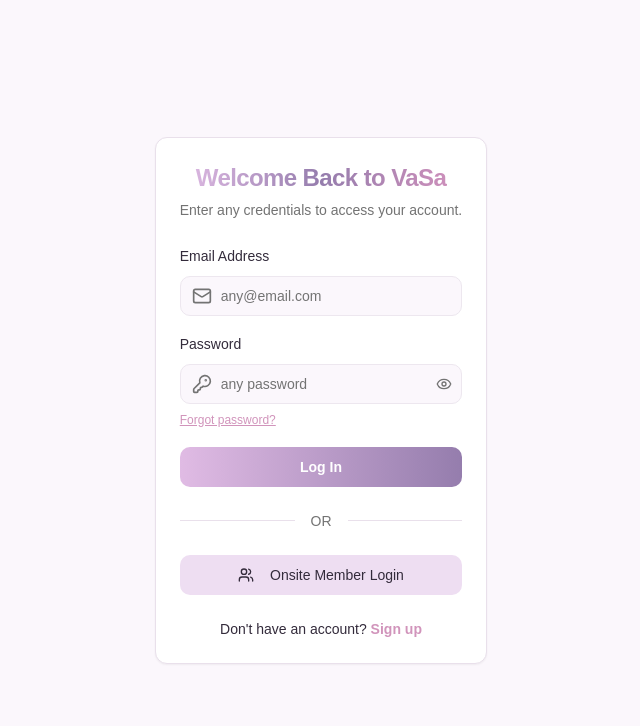
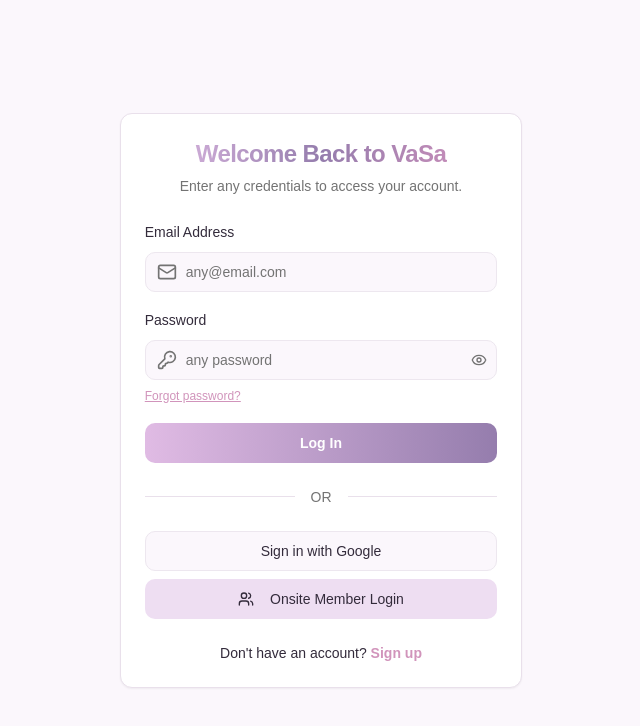
Before and after one commit to sarans2223/Vasa_Women, a Next.js app: page /login in a window 1280 px wide. Shown: the top 726 px of the page, without its empty margins (319-959 px from the left). Built offline with nearby package versions, Linux system fonts and the light colour scheme; no server answers.

Commit message:
FEAT: Implement dummy Google sign-in and update dashboard UI

```diff
--- a/src/app/dashboard/dashboard/page.tsx
+++ b/src/app/dashboard/dashboard/page.tsx
@@ -13,7 +13,6 @@
   CardTitle,
 } from "@/components/ui/card";
 import { Button } from "@/components/ui/button";
-import { SosButton } from "@/components/sos-button";
 import { useVerification } from "@/hooks/use-verification";
 import { Skeleton } from "@/components/ui/skeleton";
 import {
@@ -55,19 +54,7 @@
 ];
 
 export default function DashboardPage() {
-  const [userName, setUserName] = useState('User');
   const { isVerified, isLoading } = useVerification();
-
-  useEffect(() => {
-    try {
-        const storedName = localStorage.getItem('userName');
-        if (storedName) {
-          setUserName(storedName.split(" ")[0]);
-        }
-    } catch (error) {
-        console.error("Could not read from localStorage", error);
-    }
-  }, []);
 
   const FeatureCard = ({ card, disabled }: { card: typeof featureCards[0], disabled: boolean }) => {
     const cardButton = (
@@ -118,7 +105,7 @@
     <div className="p-4 sm:p-6 lg:p-8 space-y-8">
       <div className="space-y-2">
         <h1 className="text-3xl font-bold tracking-tight">
-          Welcome back, {userName}!
+          Welcome back, user!
         </h1>
         <p className="text-muted-foreground">
           Here&apos;s your central hub for safety, growth, and opportunity.
@@ -127,7 +114,7 @@
 
        {isLoading ? (
         <Skeleton className="h-40 w-full" />
-      ) : !isVerified ? (
+      ) : !isVerified && (
         <Card className="border-amber-500 bg-amber-50">
           <CardHeader>
             <CardTitle className="flex items-center gap-3 text-amber-800">
@@ -147,18 +134,6 @@
             </Button>
           </CardContent>
         </Card>
-      ) : (
-        <Card className="bg-destructive/5 border-destructive/20">
-          <CardHeader>
-            <CardTitle className="text-destructive">Immediate Assistance</CardTitle>
-            <CardDescription>
-              If you are in danger, press the SOS button for immediate help.
-            </CardDescription>
-          </CardHeader>
-          <CardContent>
-            <SosButton />
-          </CardContent>
-        </Card>
       )}
 
 
--- a/src/components/auth-form.tsx
+++ b/src/components/auth-form.tsx
@@ -63,6 +63,25 @@
     router.push("/dashboard");
   };
 
+  const handleGoogleSignIn = () => {
+    setIsLoading(true);
+    toast({
+        title: "Login Successful",
+        description: "Welcome! Redirecting you to the dashboard.",
+    });
+
+    // Directly handle \"successful\" dummy authentication
+    setTimeout(() => {
+        localStorage.setItem("userName", "user");
+        // Simulate verification for immediate access
+        localStorage.setItem('isPanVerified', 'true');
+        localStorage.setItem('isAadhaarVerified', 'true');
+
+        router.push("/dashboard");
+        setIsLoading(false);
+    }, 1000);
+  }
+
   const handleForgotPassword = () => {
     toast({
       title: "Forgot password",
@@ -101,7 +120,7 @@
         description: "Welcome! Redirecting you to the dashboard.",
     });
 
-    // Directly handle "successful" dummy authentication
+    // Directly handle \"successful\" dummy authentication
     setTimeout(() => {
         handleAuthSuccess();
         setIsLoading(false);
@@ -254,6 +273,13 @@
                     <span className="mx-4 text-sm text-muted-foreground">OR</span>
                     <Separator className="flex-1" />
                   </div>
+                   <Button
+                    variant="outline"
+                    className="w-full mb-2"
+                    onClick={handleGoogleSignIn}
+                  >
+                    Sign in with Google
+                  </Button>
                   <Button
                     variant="secondary"
                     className="w-full"
```
